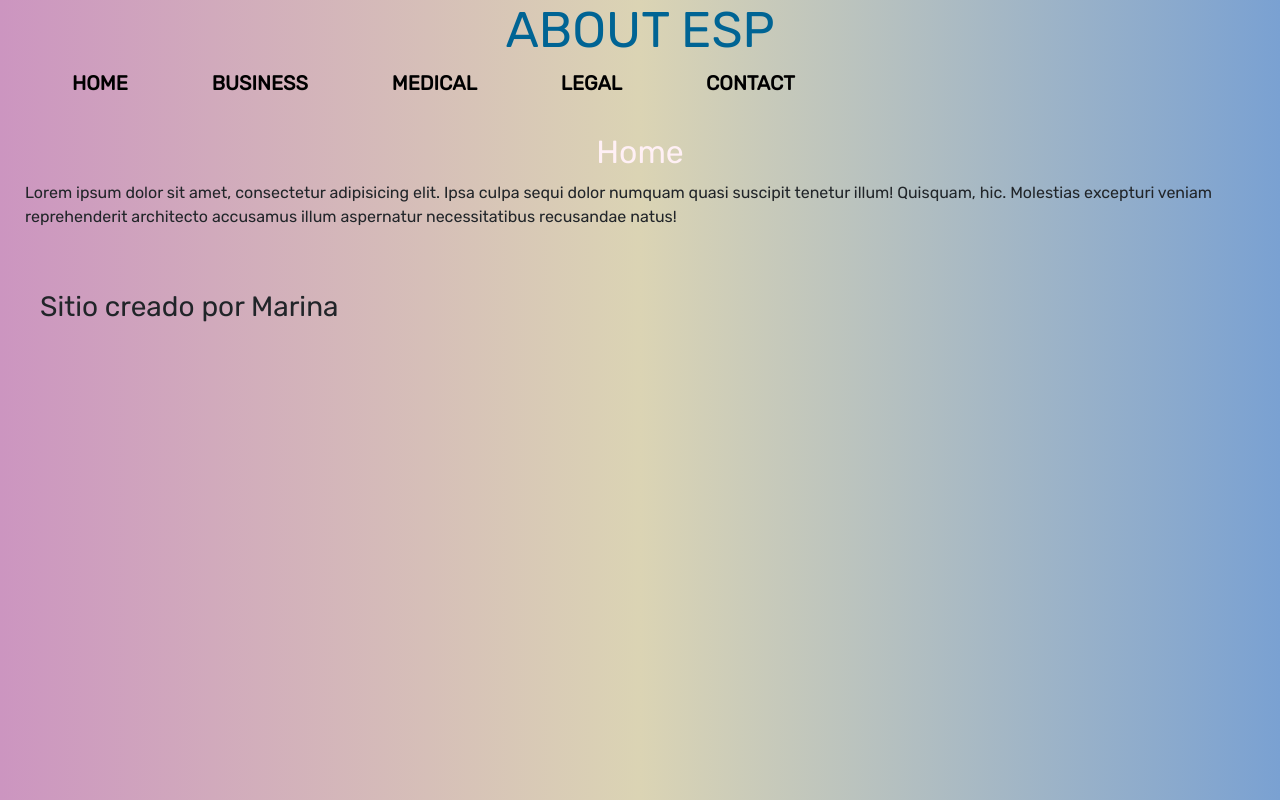
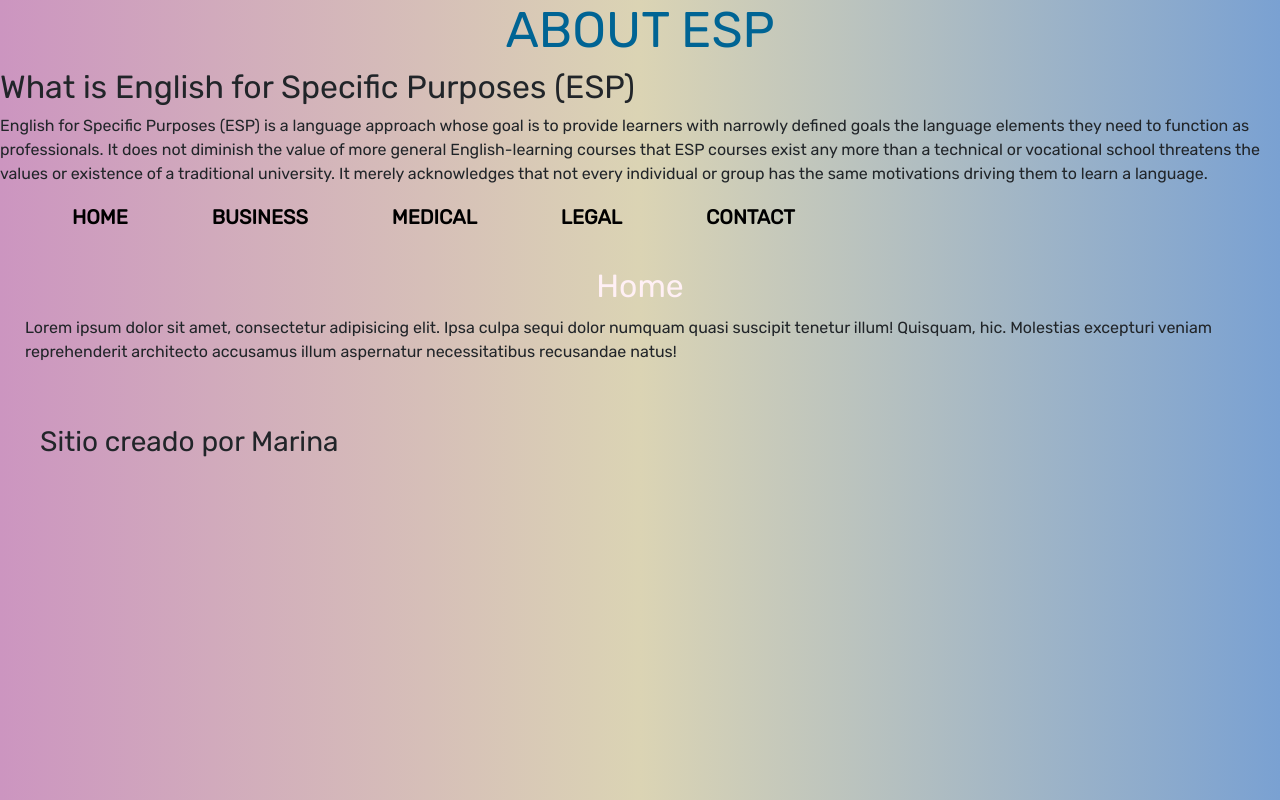
Before and after one commit to mcaceres8/pre-entrega2, a plain HTML site: page html/about.html in a window 1280 px wide. Drawn offline with nearby package versions, Linux system fonts and the light colour scheme.

Commit message:
cambios en about esp

```diff
--- a/html/about.html
+++ b/html/about.html
@@ -12,6 +12,8 @@
 <body>
     <header>
         <h1>ABOUT ESP</h1>
+        <h2>What is English for Specific Purposes (ESP)</h2>
+        <p>English for Specific Purposes (ESP) is a language approach whose goal is to provide learners with narrowly defined goals the language elements they need to function as professionals. It does not diminish the value of more general English-learning courses that ESP courses exist any more than a technical or vocational school threatens the values or existence of a traditional university. It merely acknowledges that not every individual or group has the same motivations driving them to learn a language.</p>
         <nav>
             <ul>
                 <li><a href="">Home</a></li>
```
